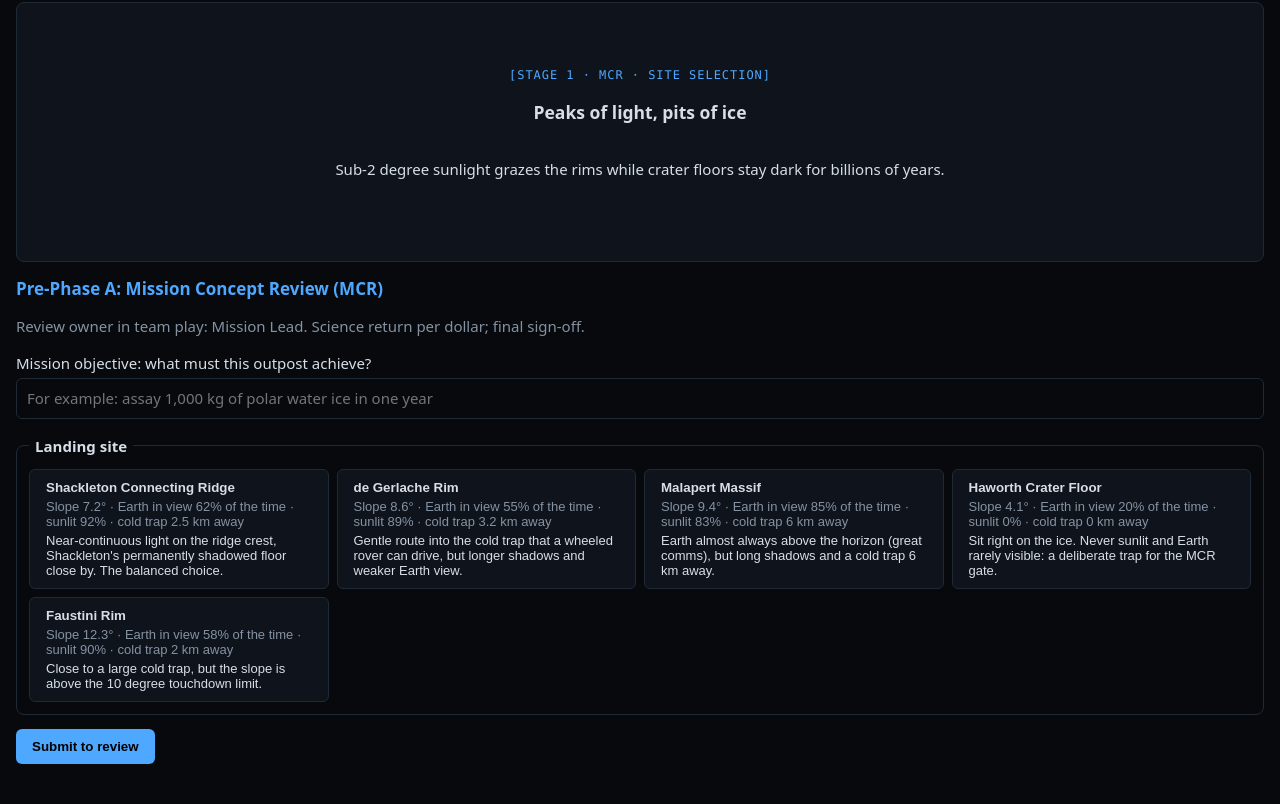
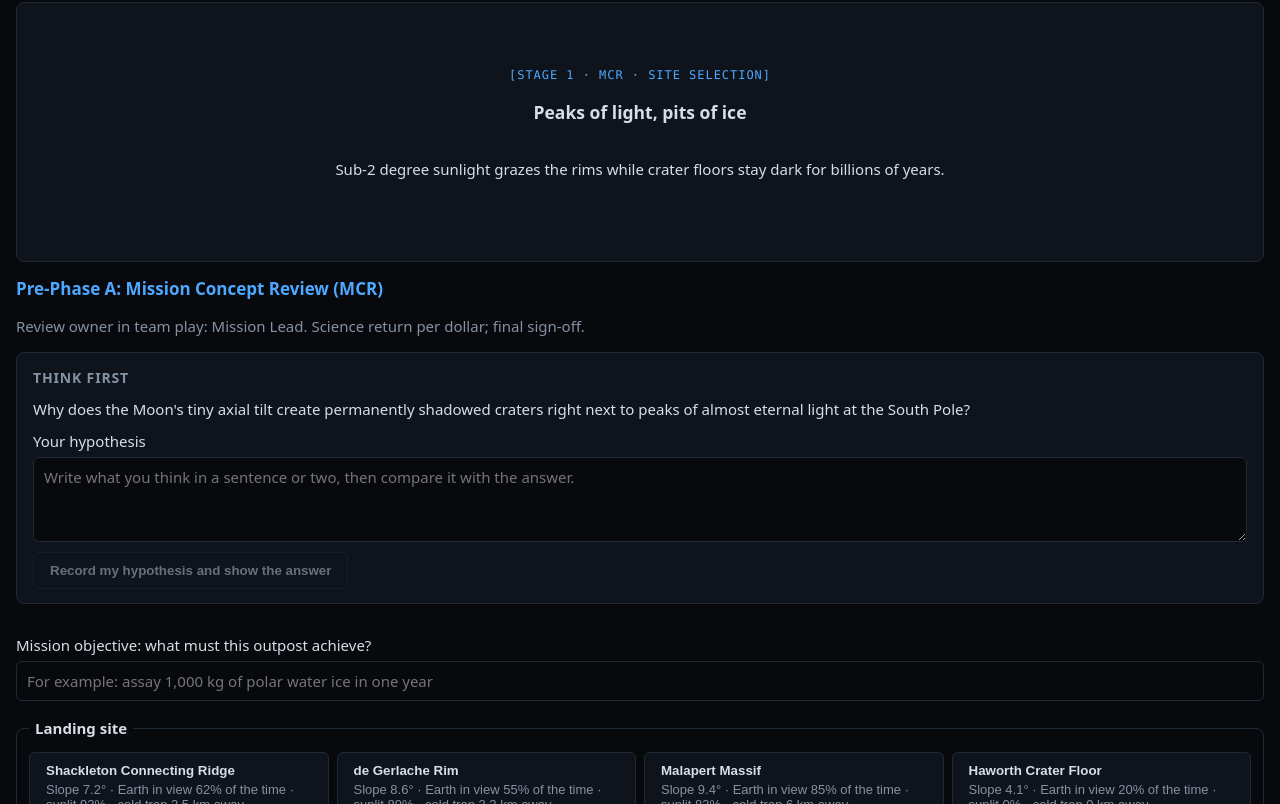
Before and after one commit to gennady73/space-mission-simulator, a website built with Vite: page index.html in a window 1280 px wide. Shown: the part 511-1315 px from the top of the page. Before the commit the page ends 1291 px from the top, so only its background shows below. Built offline with nearby package versions, Linux system fonts and the light colour scheme; files whose address does not match are found by name.

Commit message:
Hypothesis screen: questions first, answer after a recorded hypothesis
Every phase now opens with its pre_stage_questions card (spec 8.1, D-030):
the player writes a hypothesis before the explanation is revealed, and the
hypotheses travel in state.userHypotheses through export, import and share.
Adds an e2e test for the reveal gating; decision row D-031.

Co-Authored-By: Claude Fable 5 <noreply@anthropic.com>
Claude-Session: https://claude.ai/code/session_011YpdyyNbZhnx8UCjVGhks4

```diff
--- a/src/main.ts
+++ b/src/main.ts
@@ -57,6 +57,8 @@ async function boot(): Promise<void> {
   const actions: CockpitActions = {
     update: (patch) => { banner = null; store.update(patch); },
     setPadDistanceDraft: (v) => { padDistanceDraft = v; },
+    // Keeps any gate banner on screen: writing a hypothesis is not a design change.
+    recordHypothesis: (phase, text) => store.update({ userHypotheses: { ...store.get().userHypotheses, [phase]: text } }),
     setHeaterDraft: (v) => { heaterDraft = v; },
     setDifficulty: (id) => {
       const difficulty = id as Difficulty;
--- a/src/styles.css
+++ b/src/styles.css
@@ -26,7 +26,7 @@ h2 { font-size: 17px; margin: 20px 0 8px; }
 button.secondary { background: transparent; color: var(--text); border: 1px solid var(--line); }
 button:disabled { opacity: .45; cursor: default; }
 button:focus-visible, input:focus-visible, select:focus-visible { outline: 2px solid var(--accent); outline-offset: 2px; }
-select, input { background: var(--bg); color: var(--text); border: 1px solid var(--line); border-radius: 6px; padding: 8px 10px; font: inherit; }
+select, input, textarea { background: var(--bg); color: var(--text); border: 1px solid var(--line); border-radius: 6px; padding: 8px 10px; font: inherit; }
 .header-tools { display: flex; gap: 8px; align-items: center; flex-wrap: wrap; }
 .phase-track button { background: transparent; color: inherit; border: 0; padding: 0; font: inherit; }
 .phase-track li.passed { border-color: var(--ok); color: var(--ok); }
@@ -87,3 +87,10 @@ details summary { cursor: pointer; color: var(--muted); }
 .team { margin-top: 14px; display: grid; gap: 8px; }
 .seats { display: grid; grid-template-columns: repeat(auto-fit, minmax(220px, 1fr)); gap: 8px; }
 .choice-group.locked legend { color: var(--muted); font-weight: 400; }
+
+.prestage { background: var(--panel); border: 1px solid var(--line); border-radius: 8px; padding: 14px 16px; margin: 0 0 16px; display: grid; gap: 10px; }
+.prestage h3 { margin: 0; font-size: 14px; text-transform: uppercase; letter-spacing: 0.06em; color: var(--muted); }
+.prestage p { margin: 0; }
+.prestage textarea { display: block; width: 100%; margin-top: 4px; resize: vertical; }
+.prestage button { justify-self: start; }
+#pre-stage-explanation { border-top: 1px solid var(--line); padding-top: 10px; }
--- a/src/ui/CockpitHUD.ts
+++ b/src/ui/CockpitHUD.ts
@@ -6,6 +6,7 @@ import { renderDebrief, renderGateBanner, type Debrief, type DebriefActions } fr
 import { provisionalDesign } from './DesignFlow';
 import { h, kg, pct, usdM } from './dom';
 import { renderPlaceholder } from './GraphicPlaceholderView';
+import { renderPreStageQuestion, type PreStageActions } from './PreStageQuestion';
 
 /** Life-cycle phase that each review closes (NPR 7120.5 naming). */
 const PHASE_PREFIX: Record<Phase, string> = { MCR: 'Pre-Phase A', SRR: 'Phase A', PDR: 'Phase B', CDR: 'Phase C', PLAR: 'Phase D/E' };
@@ -20,7 +21,7 @@ export interface CockpitView {
   debrief: Debrief | null;
 }
 
-export interface CockpitActions extends DebriefActions {
+export interface CockpitActions extends DebriefActions, PreStageActions {
   update(patch: Partial<SimulationState>): void;
   setPadDistanceDraft(value: string): void;
   setHeaterDraft(value: string): void;
@@ -203,6 +204,7 @@ export function renderCockpit(root: HTMLElement, view: CockpitView, a: CockpitAc
   main.append(h('h2', { id: 'current-phase-display', class: 'phase-title' }, phaseTitle(s.currentPhase)));
   if (owner) main.append(h('p', { class: 'hint' }, `Review owner in team play: ${owner.label}. ${owner.priority_hint}`));
   if (view.banner) main.append(renderGateBanner(view.banner));
+  main.append(renderPreStageQuestion(c, s, a));
 
   if (s.currentPhase === 'PLAR' && view.debrief) {
     main.append(renderDebrief(c, view.debrief, a));
--- /dev/null
+++ b/src/ui/PreStageQuestion.ts
@@ -0,0 +1,40 @@
+import type { EngineConstants, Phase, SimulationState } from '../models/Interfaces';
+import { h } from './dom';
+
+export interface PreStageActions {
+  /** Store the player's hypothesis for a phase (D-031). An empty string withdraws it. */
+  recordHypothesis(phase: Phase, text: string): void;
+}
+
+/**
+ * Feynman "questions first" card (spec §8.1, D-030): each phase opens with a question.
+ * The player writes a hypothesis, and only then is the explanation revealed. The
+ * hypothesis lives in state.userHypotheses, so it survives export, import and share.
+ */
+export function renderPreStageQuestion(c: EngineConstants, s: SimulationState, a: PreStageActions): HTMLElement {
+  const phase = s.currentPhase;
+  const q = c.pre_stage_questions[phase];
+  const recorded = (s.userHypotheses[phase] ?? '').trim();
+  const box = h('section', { class: 'prestage', 'aria-label': 'Think first' },
+    h('h3', {}, 'Think first'),
+    h('p', { id: 'pre-stage-question' }, q.question));
+
+  const input = h('textarea', {
+    id: 'input-hypothesis', rows: '3',
+    placeholder: 'Write what you think in a sentence or two, then compare it with the answer.',
+  });
+  input.value = s.userHypotheses[phase] ?? '';
+  box.append(h('label', { class: 'field wide' }, 'Your hypothesis ', input));
+
+  if (recorded) {
+    input.addEventListener('change', () => a.recordHypothesis(phase, input.value));
+    box.append(h('p', { id: 'pre-stage-explanation' }, h('strong', {}, 'The answer: '), q.explanation));
+  } else {
+    const reveal = h('button', { id: 'btn-reveal-explanation', type: 'button', class: 'secondary', disabled: '' },
+      'Record my hypothesis and show the answer');
+    input.addEventListener('input', () => reveal.toggleAttribute('disabled', input.value.trim() === ''));
+    reveal.addEventListener('click', () => a.recordHypothesis(phase, input.value));
+    box.append(reveal);
+  }
+  return box;
+}
```
Also changed, not shown: docs/team/context/DECISIONS.md (+1 -0 lines), docs/team/context/handover/architect.md (+13 -0 lines), tests/stage-gates.e2e.spec.ts (+20 -0 lines).
